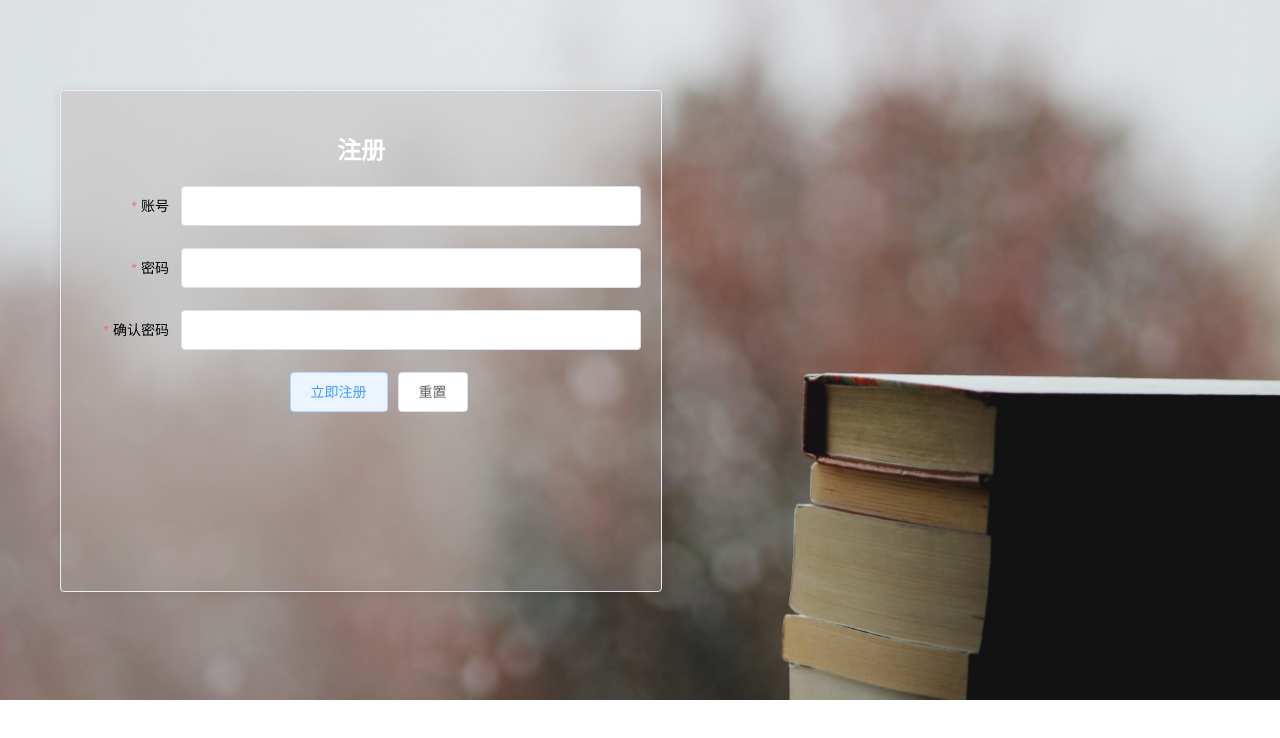
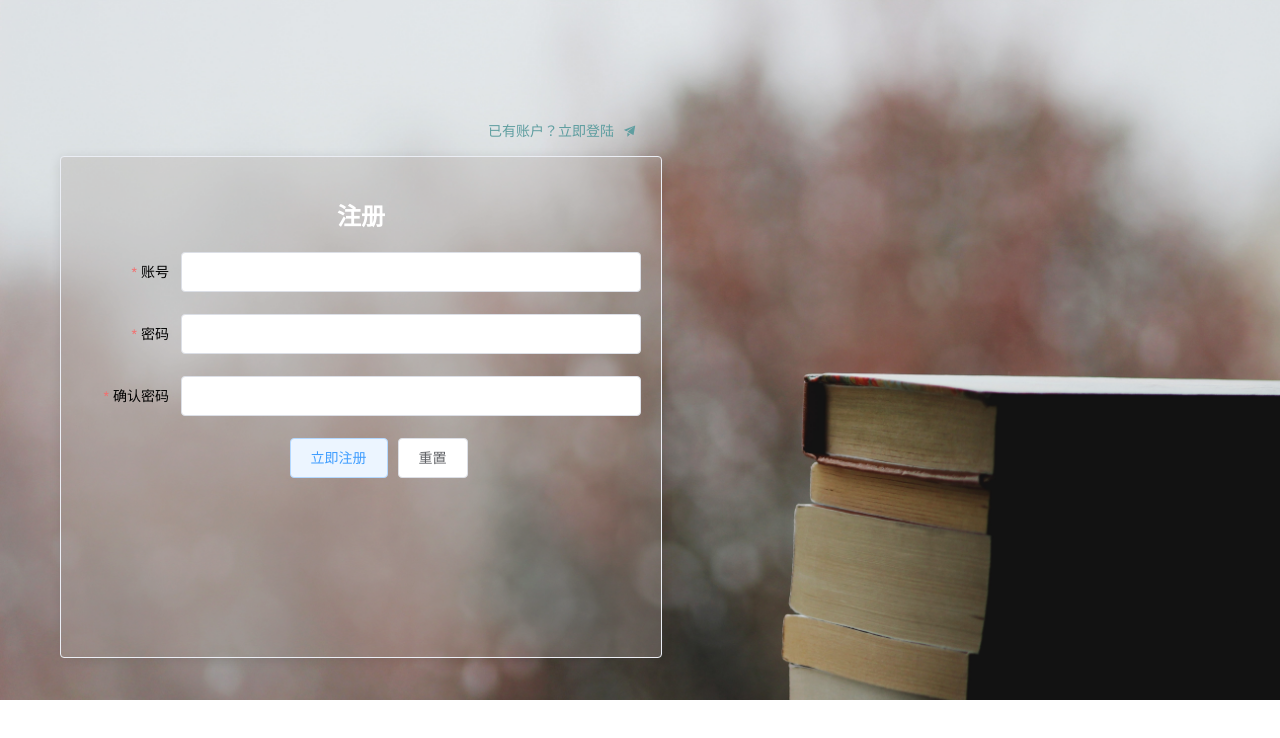
Before and after one commit to ykxixi/study_skill_platform, a Vue app: page /login in a window 1280 px wide. Both pictures are taken after a click on the link "还没有账户？立即注册". Shown: the top 738 px of the page. Built offline with nearby package versions, Linux system fonts and the light colour scheme.

Commit message:
RegisterForm & Register

```diff
--- a/src/views/user/Register.vue
+++ b/src/views/user/Register.vue
@@ -9,7 +9,17 @@
 <!--                </el-steps>-->
 <!--            </el-row>-->
             <el-row style="margin-top: 70px">
-                <RegisterForm style="padding-left: 40px"></RegisterForm>
+                <el-col>
+                    <el-row>
+                        <el-col span="5" offset="8" style="color: white; margin-top: 30px;">
+                            <el-link :underline="false" @click="toR" style="color: cadetblue" href="../../components/LoginForm.vue">已有账户？立即登陆
+                                <i class="el-icon-s-promotion el-icon--right"></i></el-link>
+                        </el-col>
+                    </el-row>
+                    <el-row style="margin-top: 16px">
+                        <RegisterForm style="padding-left: 40px"></RegisterForm>
+                    </el-row>
+                </el-col>
             </el-row>
 <!--            <el-row style="margin-top: 25px">-->
 <!--                <el-col span="3" offset="15">-->
```
